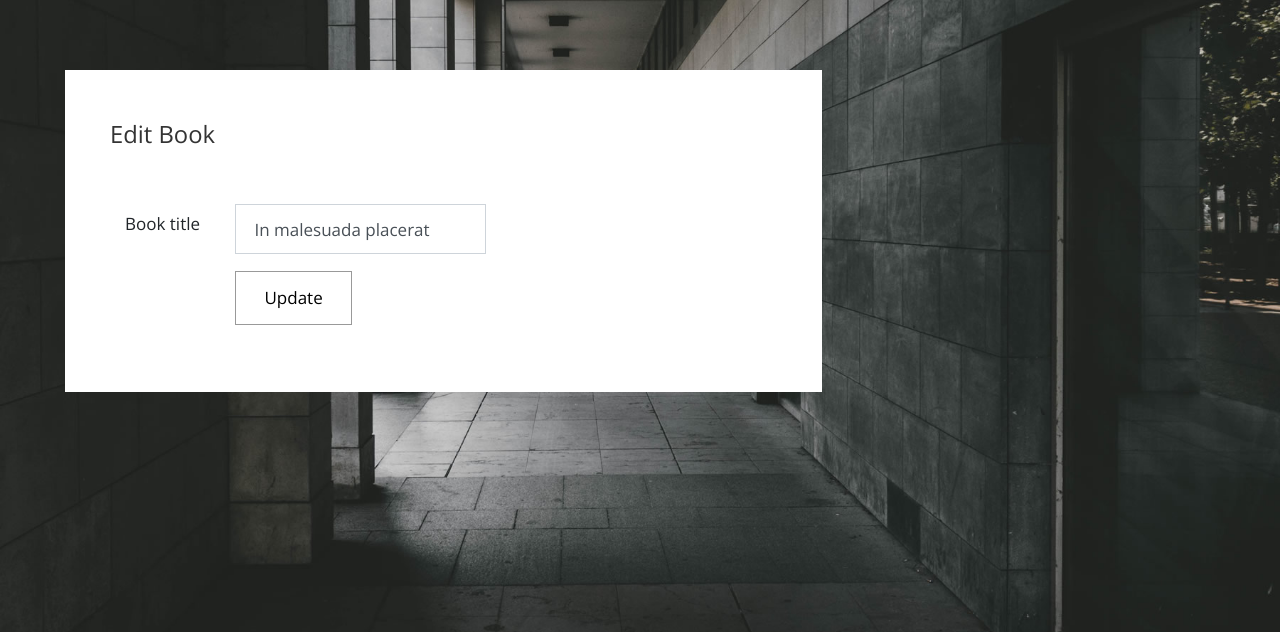
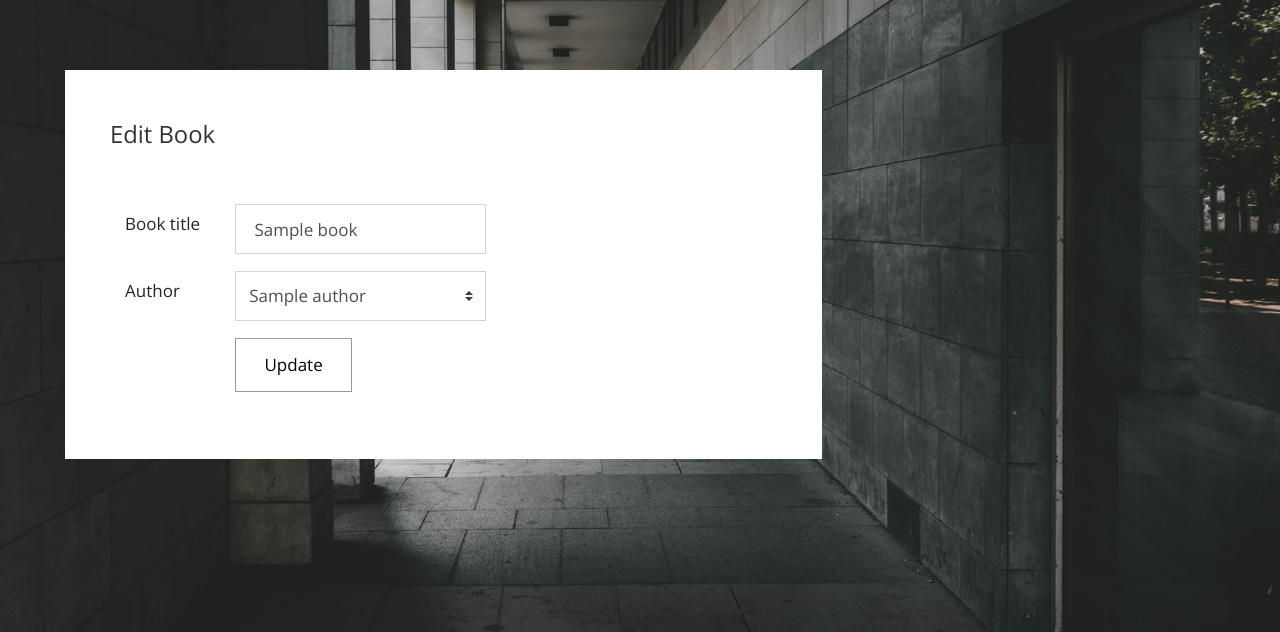
Before and after one commit to SVDotsenko/portfolio-project-4, a Django app: page /1/ in a window 1280 px wide. Shown: the part 150-782 px from the top of the page. Run offline with Django 4.2, Linux system fonts and the light colour scheme; tables that the repository leaves empty hold one stand-in row (values such as "Sample post"); some libraries are stand-ins or nearby versions.

Commit message:
The select in form linked with resource

```diff
--- a/blog/templates/blog/create-update.html
+++ b/blog/templates/blog/create-update.html
@@ -16,8 +16,23 @@
                                 <label for="name" class="col-xl-4 col-lg-4 col-md-4 col-sm-5 col-form-label">
                                     Book title
                                 </label>
-                                <input placeholder="Product name" value="In malesuada placerat" id="name" name="name"
-                                       type="text" class="form-control validate col-xl-9 col-lg-8 col-md-8 col-sm-7">
+                                <input placeholder="Product name" value="{{ book.title }}" id="name" name="name"
+                                       type="text"
+                                       class="form-control validate col-xl-9 col-lg-8 col-md-8 col-sm-7">
+                            </div>
+
+                            <div class="input-group mb-3">
+                                <label for="category"
+                                       class="col-xl-4 col-lg-4 col-md-4 col-sm-5 col-form-label">Author</label>
+                                <select class="custom-select col-xl-9 col-lg-8 col-md-8 col-sm-7" id="category">
+                                    {% for author in authors %}
+                                        <option value="{{ author.id }}"
+                                                {% if author.id == book.author.id %}selected{% endif %}
+                                        >
+                                            {{ author.name }}
+                                        </option>
+                                    {% endfor %}
+                                </select>
                             </div>
 
                             <div class="input-group mb-3">
--- a/blog/views.py
+++ b/blog/views.py
@@ -1,6 +1,6 @@
 from django.shortcuts import render, get_object_or_404
 from django.views import generic
-from .models import Book
+from .models import Book, Author
 
 
 class BookList(generic.ListView):
@@ -9,7 +9,14 @@ class BookList(generic.ListView):
 
 
 def book_edit(request, id):
-
+    authors = Author.objects.all()
     queryset = Book.objects.filter(id=id)
     book = get_object_or_404(queryset, id=id)
-    return render(request, "blog/create-update.html", {"book": book},)
+    return render(
+        request,
+        "blog/create-update.html",
+        {
+            "book": book,
+            "authors": authors
+        },
+    )
```
